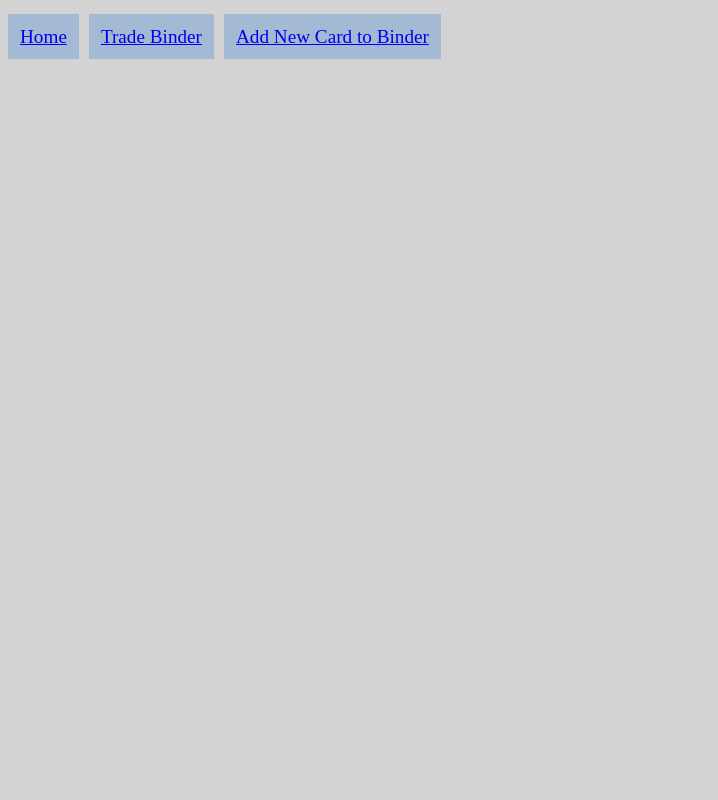
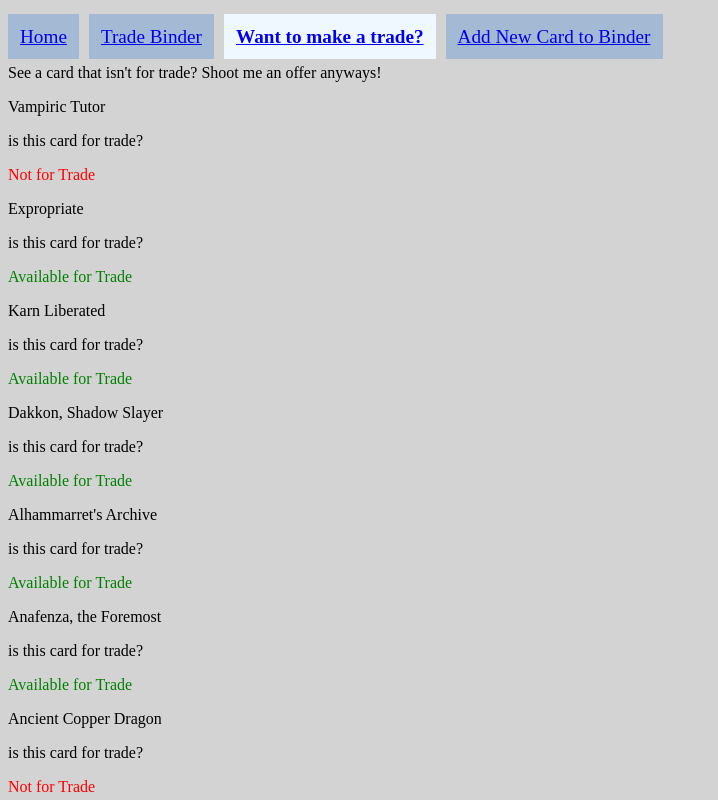
Before and after one commit to Jessieg12/Magic-Trade-Binder, a React (Create React App) app: page /maketradehome in a window 1280 px wide. Shown: the top 800 px of the page, without its empty margins (0-718 px from the left). Built offline with nearby package versions, Linux system fonts and the light colour scheme; data requests are answered from the project's data file.

Commit message:
added trade component and css

```diff
--- /dev/null
+++ b/src/comp-css/MakeTradeHome.css
@@ -0,0 +1,7 @@
+.NFT{
+    color: red;
+}
+
+.ForTrade{
+    color: green
+}
--- a/src/comp-css/NewCardHome.css
+++ b/src/comp-css/NewCardHome.css
@@ -1,7 +1,7 @@
 .newCardTitle{
   text-align: center;
   font-size: xx-large;
-  border: 10px solid #000;
+  border: 10px ridge #000;
   padding: 20px;
 }
 
--- a/src/comp-css/OrganizationBar.css
+++ b/src/comp-css/OrganizationBar.css
@@ -2,5 +2,5 @@
   text-align: center;
   font-weight: bold;
   border: 2px solid;
-  width: 10%;
+  width: 15%;
 }
--- a/src/components/App.js
+++ b/src/components/App.js
@@ -4,6 +4,7 @@ import Home from "./Home";
 import BinderHome from "./BinderHome";
 import NavBar from "./NavBar";
 import NewCardHome from "./NewCardHome";
+import MakeTradeHome from "./MakeTradeHome";
 
 let URL = 'http://localhost:3007/binder'
 
@@ -30,10 +31,14 @@ function App() {
     <Route exact path="/binderhome">
       <BinderHome cards={cards} URL={URL} onAddCard={handleAddCard} />
     </Route>
-    </Switch>
     <Route exact path="/newcardhome">
       <NewCardHome URL={URL} onAddCard={handleAddCard}/>
     </Route>
+    <Route exact path="/maketradehome">
+      <MakeTradeHome cards={cards}/>
+    </Route>
+    </Switch>
+
     </div>
   );
 }
--- /dev/null
+++ b/src/components/MakeTradeHome.js
@@ -0,0 +1,23 @@
+import React from "react";
+import "../comp-css/MakeTradeHome.css"
+
+function MakeTradeHome({cards}){
+
+    let mappedcards= cards.map((card)=>
+    <><p>{card.cardName}</p>
+    <p>is this card for trade?
+        {card.forTrade === false ?
+        <p className="NFT">Not for Trade</p> :
+        <p className="ForTrade">Available for Trade</p>}
+    </p>
+    </>)
+
+    return(
+        <div>
+            <p>See a card that isn't for trade? Shoot me an offer anyways!</p>
+            {mappedcards}
+        </div>
+    )
+}
+
+export default MakeTradeHome
--- a/src/components/NavBar.js
+++ b/src/components/NavBar.js
@@ -26,6 +26,13 @@ function NavBar(){
           Trade Binder
         </NavLink>
         <NavLink
+          to="/maketradehome"
+          exact
+          className="linkStyles"
+          activeStyle={{background: "aliceblue", fontWeight: "bolder",}}>
+          Want to make a trade?
+        </NavLink>
+        <NavLink
           to="/newcardhome"
           exact
           className="linkStyles"
--- a/src/components/OrganizationBar.js
+++ b/src/components/OrganizationBar.js
@@ -9,18 +9,22 @@ function OrganizationBar({ onCheckedBox, sortCardsBy }){
 
   return(
     <div className="OrgText">
-      <p>Sort cards by:
-      <label>
+      <p>Sort Cards Alphabetically?
         <input
           type="checkbox"
           value="Alphabetically"
-          checked={sortCardsBy === false}
+          checked={sortCardsBy === "Alphabetically"}
           onChange={handleSorting}
         />
-        Alphabetically
-      </label>
       </p>
-      <label>
+    </div>
+  )
+}
+
+export default OrganizationBar
+
+/*
+<label>
         <p>Filter cards by:
         <br/>
         <br/>
@@ -33,8 +37,4 @@ function OrganizationBar({ onCheckedBox, sortCardsBy }){
         </select>
         </p>
       </label>
-    </div>
-  )
-}
-
-export default OrganizationBar
+*/
```
